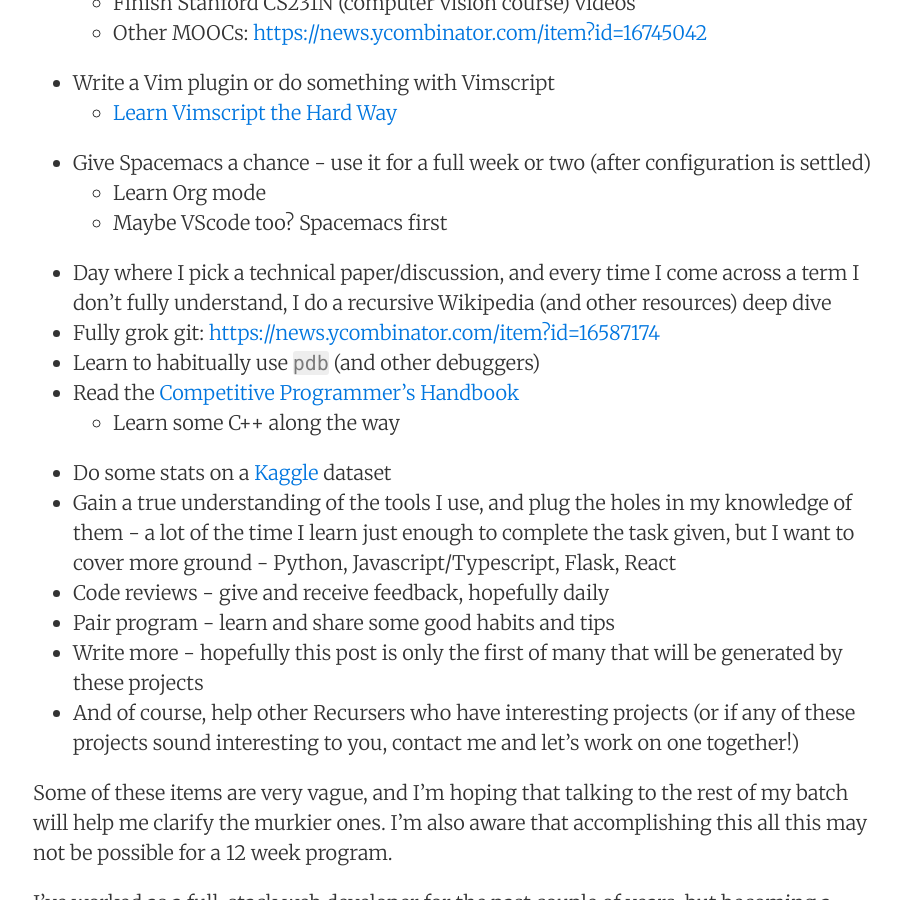
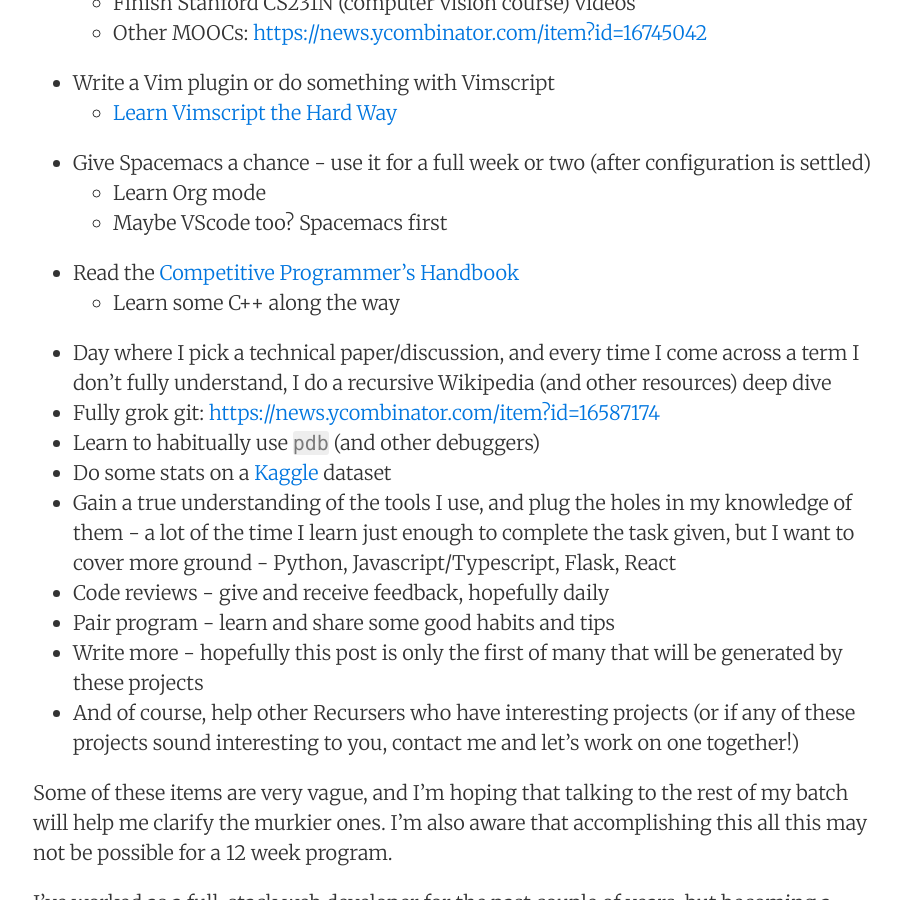
Before and after one commit to nicolashahn/nicolashahn.github.io, a Jekyll site: the page built from _posts/2018-05-15-recurse-center-todo-list.md, in a window 1280 px wide and 900 px high, scrolled down 2374 px. Shown: the whole window, without its empty margins (187-1088 px from the left). Built offline with Jekyll 4.4.1, drawn with Linux system fonts in a browser that asks for light colours.

```diff
--- a/_posts/2018-05-15-recurse-center-todo-list.md
+++ b/_posts/2018-05-15-recurse-center-todo-list.md
@@ -2,7 +2,7 @@
 layout:     post
 title:      Recurse Center TODO List
 date:       2018-05-15
-summary:    Some things I might get done at the Recurse Center
+summary:    Some things I might get done at the Recurse Center.
 categories: recurse-center
 ---
 
@@ -58,11 +58,11 @@ The last few weeks I've spent traveling, relaxing, taking care of things I've be
 * Give Spacemacs a chance - use it for a full week or two (after configuration is settled)
   * Learn Org mode
   * Maybe VScode too? Spacemacs first
+* Read the [Competitive Programmer's Handbook](https://cses.fi/book.html)
+  * Learn some C++ along the way
 * Day where I pick a technical paper/discussion, and every time I come across a term I don’t fully understand, I do a recursive Wikipedia (and other resources) deep dive
 * Fully grok git: [https://news.ycombinator.com/item?id=16587174](https://news.ycombinator.com/item?id=16587174)
 * Learn to habitually use `pdb` (and other debuggers)
-* Read the [Competitive Programmer's Handbook](https://cses.fi/book.html)
-  * Learn some C++ along the way
 * Do some stats on a [Kaggle](https://www.kaggle.com/) dataset
 * Gain a true understanding of the tools I use, and plug the holes in my knowledge of them - a lot of the time I learn just enough to complete the task given, but I want to cover more ground - Python, Javascript/Typescript, Flask, React
 * Code reviews - give and receive feedback, hopefully daily
```
